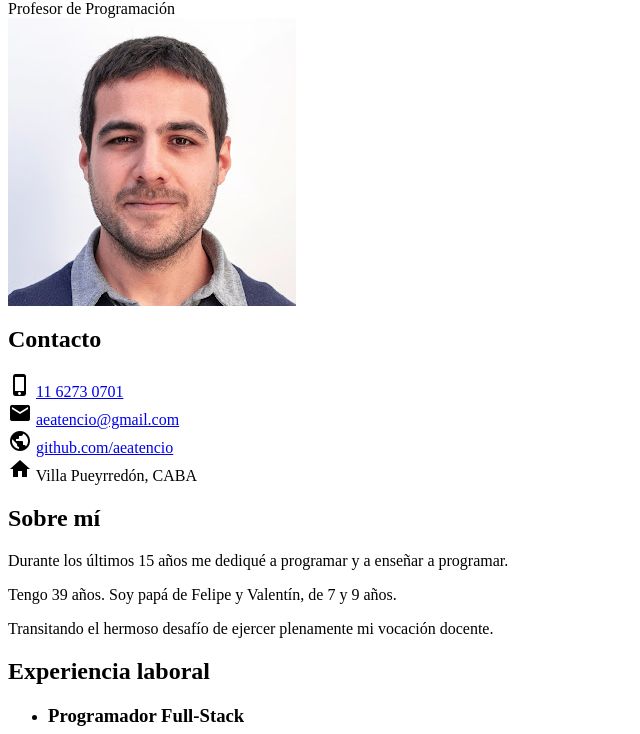
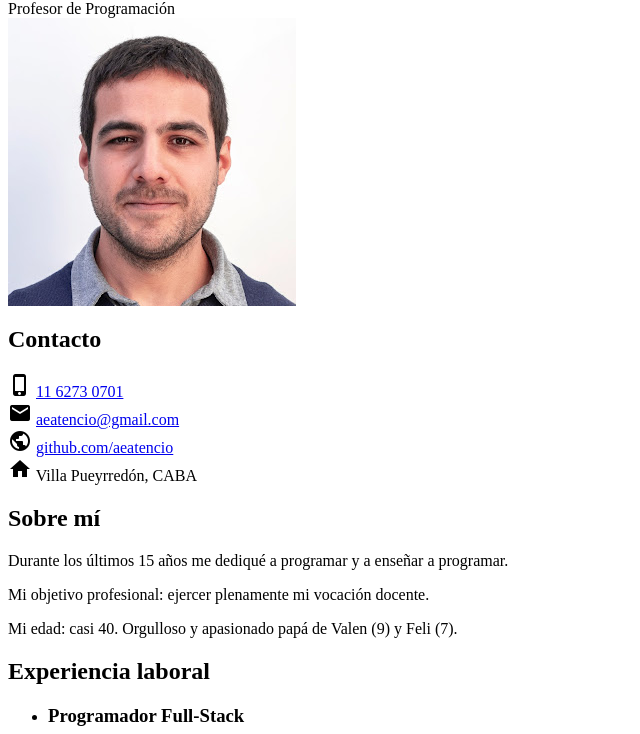
Before and after one commit to aeatencio/cv, a plain HTML site: page index.html in a window 1280 px wide. Shown: the part 66-800 px from the top of the page, without its empty margins (0-640 px from the left). Drawn offline with Linux system fonts and the light colour scheme.

Commit message:
Ajustar el texto

```diff
--- a/index.html
+++ b/index.html
@@ -35,10 +35,10 @@
     Durante los últimos 15 años me dediqué a programar y a enseñar a programar.
 </p>
 <p>
-    Tengo 39 años. Soy papá de Felipe y Valentín, de 7 y 9 años.
+    Mi objetivo profesional: ejercer plenamente mi vocación docente.
 </p>
 <p>
-    Transitando el hermoso desafío de ejercer plenamente mi vocación docente.
+    Mi edad: casi 40. Orgulloso y apasionado papá de Valen (9) y Feli (7).
 </p>
 
 <h2>Experiencia laboral</h2>
```
